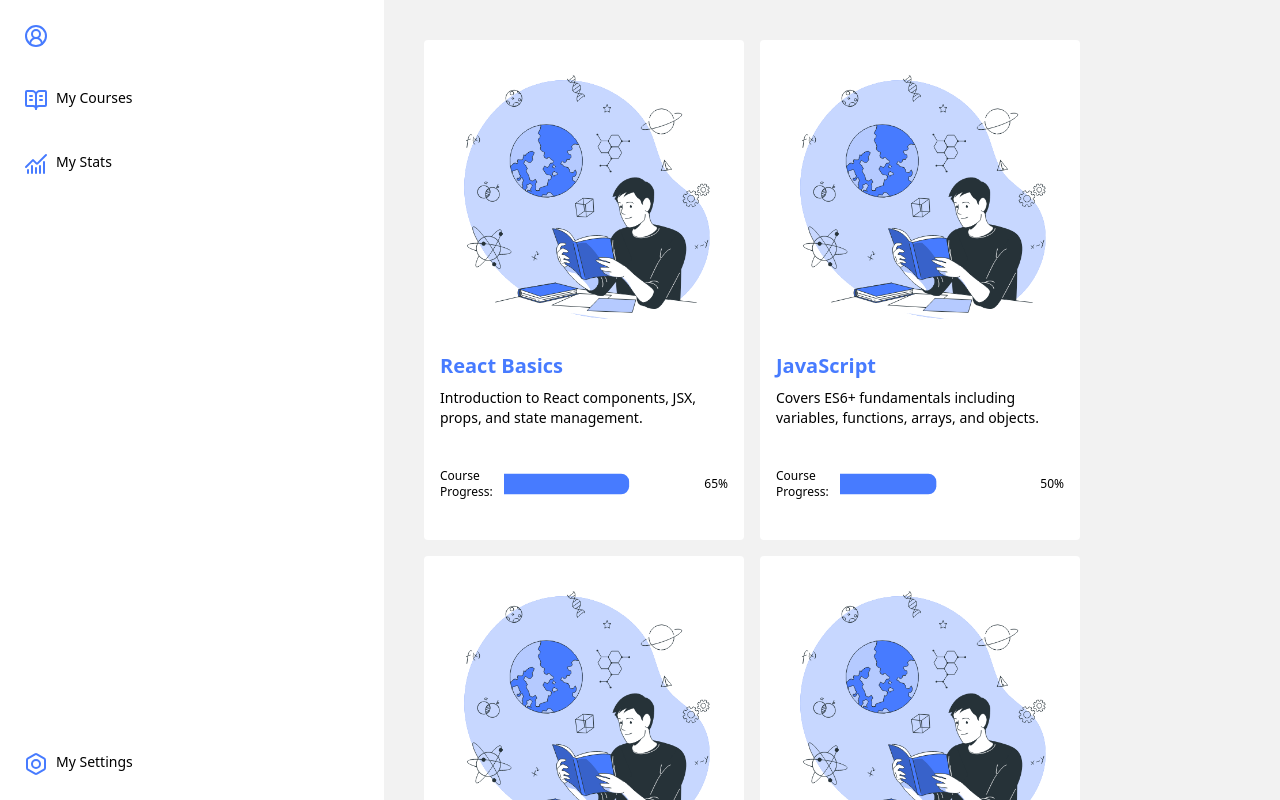
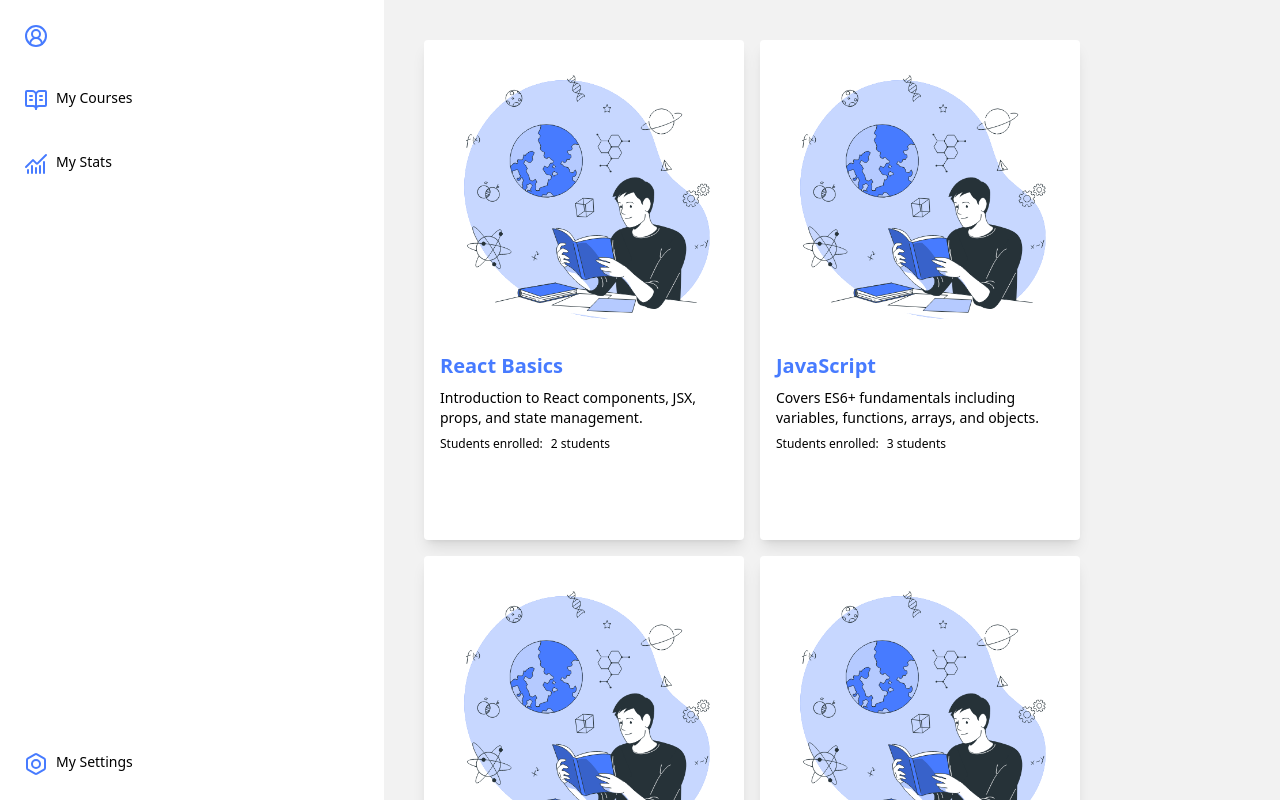
Before and after one commit to sudarshan233/LMS, a React (Vite) app in the folder frontend/: page /main in a window 1280 px wide. Both pictures are taken after a click on the button "My Courses". Shown: the top 800 px of the page. Built offline with nearby package versions, Linux system fonts and the light colour scheme.

Commit message:
Progress: 1. Added Courses for Admin
Next Steps:
1. Add Chatbot Q & A for both Admin and Student
2. Add Stats for both Admin and Student

```diff
--- a/frontend/mock/metrics.json
+++ b/frontend/mock/metrics.json
@@ -5,6 +5,38 @@
       "totalCourses": 35,
       "completionRate": 78
     },
+    "users" : [
+      {
+        "course": "React Basics",
+        "enrolled": ["Rajesh", "Ramesh"],
+        "description": "Introduction to React components, JSX, props, and state management."
+      },
+      {
+        "course": "JavaScript",
+        "enrolled": ["Bob", "Rajesh", "Ramesh"],
+        "description": "Covers ES6+ fundamentals including variables, functions, arrays, and objects."
+      },
+      {
+        "course": "Express.js",
+        "enrolled": ["Bob", "Charlie"],
+        "description": "Backend framework for building REST APIs and handling HTTP requests."
+      },
+      {
+        "course": "React Advanced",
+        "enrolled": ["Bob", "Rajesh", "Ramesh"],
+        "description": "Covers hooks, context API, performance optimization, and advanced patterns."
+      },
+      {
+        "course": "Node.js",
+        "enrolled": ["Bob", "Charlie"],
+        "description": "Server-side JavaScript runtime covering modules, event loop, and async programming."
+      },
+      {
+        "course": "MongoDB",
+        "enrolled": ["Bob", "Rajesh", "Ramesh"],
+        "description": "NoSQL database fundamentals including CRUD operations and schema design."
+      }
+    ],
     "charts": {
       "userGrowth": {
         "labels": ["Jan", "Feb", "Mar", "Apr", "May"],
--- a/frontend/mock/users.json
+++ b/frontend/mock/users.json
@@ -19,5 +19,19 @@
     "username": "charlie@gmail.com",
     "password": "CharlieBrown@2005",
     "role": "student"
+  },
+  {
+    "id": 4,
+    "name": "Rajesh",
+    "username": "rajesh@gmail.com",
+    "password": "Rajesh@2005",
+    "role": "student"
+  },
+  {
+    "id": 5,
+    "name": "Ramesh",
+    "username": "ramesh@gmail.com",
+    "password": "Ramesh@2005",
+    "role": "student"
   }
 ]
--- a/frontend/src/Components/Course.jsx
+++ b/frontend/src/Components/Course.jsx
@@ -1,19 +1,25 @@
 import StudentProgressBar from "./StudentProgressBar.jsx";
+import {useState} from "react";
 
 const Course = (props) => {
-    const { course, progress, description, index } = props;
+    const { course, progress, description, index, role, enrolled } = props;
+    const height = role === 'admin' ? "h-[450px]" : "h-[500px]";
     return (
-        <div className="flex flex-col h-[500px] w-80 gap-2 rounded bg-white p-4">
+        <div className={`flex flex-col ${height} w-80 gap-2 rounded bg-white p-4 shadow-lg`}>
             <img src='/assets/Learning.gif' alt="Icon for Course" />
             <p className={"text-xl font-bold text-accent"}>{course}</p>
             <p className={"text-sm"}>{description}</p>
+            {role === "student" ?
                 <div className={"flex gap-2 items-center"}>
                     <p className={"text-xs"}>Course Progress:</p>
                     <div className={'flex w-48'}>
                         <StudentProgressBar progress={progress}/>
                     </div>
                     <p className={"text-xs"}>{progress}%</p>
-            </div>
+                </div> :  <div className={"flex gap-2 items-center"}>
+                    <p className={"text-xs"}>Students enrolled:</p>
+                    <p className={"text-xs"}>{enrolled.length === undefined ? 0 : enrolled.length} students</p>
+                </div>}
         </div>
     )
 }
--- a/frontend/src/Components/Courses.jsx
+++ b/frontend/src/Components/Courses.jsx
@@ -4,12 +4,20 @@
 const Courses = (props) => {
     const {admin, student} = metrics;
     const {progress} = student;
+    const {users} = admin;
     const {role} = props;
     return (
         <div className={"bg-input w-full h-full flex gap-4 flex-wrap p-10 ml-96"}>
-            {progress.map((value, index) => {
-                return <Course course={value.course} progress={value.progress} description={value.description} index={index} key={index} />
-            })}
+            {role === "student" ?
+                progress.map((value, index) => {
+                    return <Course course={value.course} progress={value.progress} description={value.description} index={index} key={index}
+                                   role={role}/>
+                }) : users.map((user, index) => {
+                    return <Course course={user.course} enrolled={user.enrolled} description={user.description} index={index} key={index}
+                                   role={role}/>
+                })
+            }
+
         </div>
     )
 }
```
Lines whose indentation alone changed are shown as unchanged.
